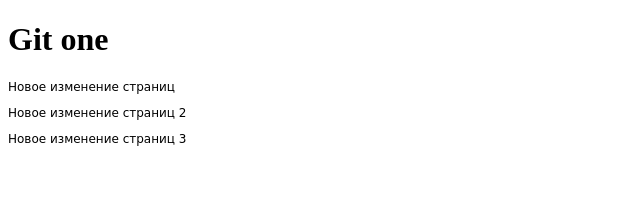
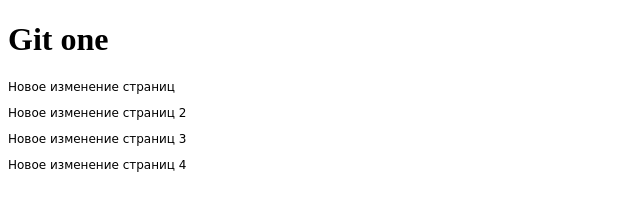
Before and after one commit to thebackand/zend-to-tests, a plain HTML site: page index.html in a window 1280 px wide. Shown: the whole page, without its empty margins (0-640 px from the left). Drawn offline with Linux system fonts and the light colour scheme.

Commit message:
firs commit

```diff
--- a/index.html
+++ b/index.html
@@ -12,6 +12,7 @@
     <p>Новое изменение страниц</p>
     <p>Новое изменение страниц 2</p>
     <p>Новое изменение страниц 3</p>
+    <p>Новое изменение страниц 4</p>
 
 </body>
 </html>
```
